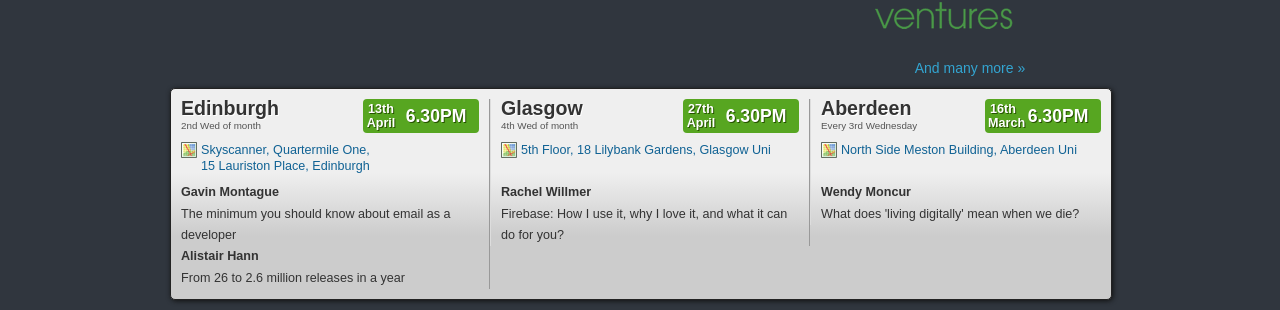
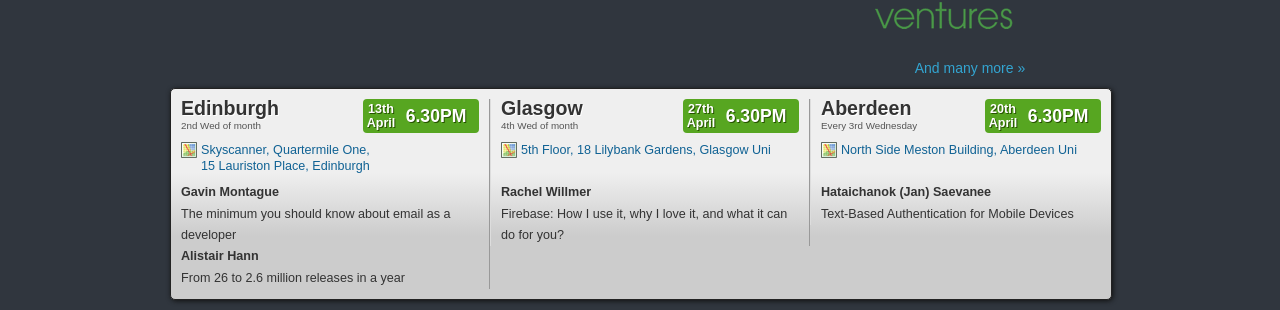
Before and after one commit to techmeetup/techmeetup.co.uk, a Jekyll site: the page built from index.html, in a window 1280 px wide. Shown: the part 311-621 px from the top of the page. Built offline with Jekyll 4.4.1, drawn with Linux system fonts in a browser that asks for light colours.

Commit message:
Updated Aberdeen info

```diff
--- a/_data/index.json
+++ b/_data/index.json
@@ -26,12 +26,12 @@
   "aberdeen": {
     "speakers": [
       {
-        "name": "Wendy Moncur",
-        "talk": "What does 'living digitally' mean when we die?"
+        "name": "Hataichanok (Jan) Saevanee",
+        "talk": "Text-Based Authentication for Mobile Devices"
       }
     ],
-    "day": "16th",
-    "month": "March"
+    "day": "20th",
+    "month": "April"
   },
   "dundee": {
     "speakers": [
```
